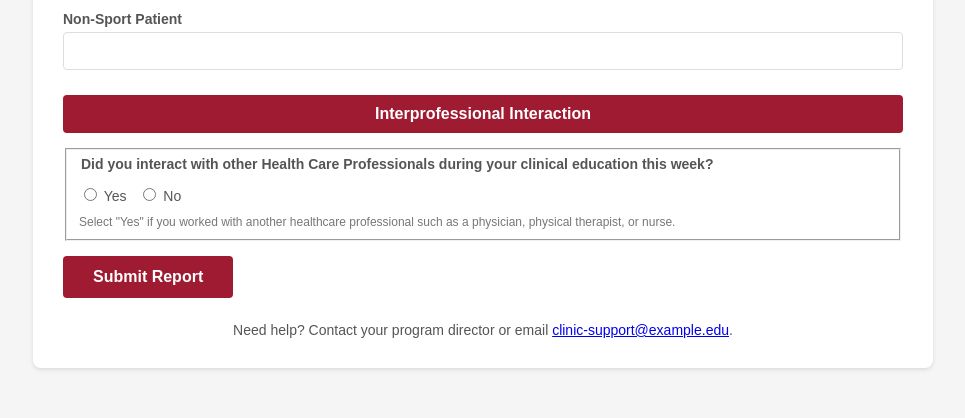
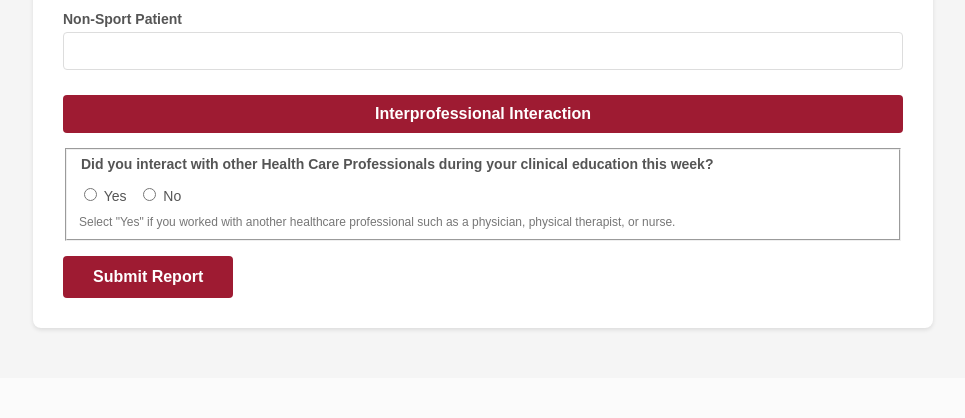
Before and after one commit to Code-the-Clinic/Code-the-Clinic, a Django app: page /clinic-reports/ in a window 1280 px wide. Shown: the part 905-1323 px from the top of the page, without its empty margins (157-1122 px from the left). After the commit the page ends 1236 px from the top, so only its background shows below. Run offline with Django 5.2, Linux system fonts and the light colour scheme; the visitor is signed in with stand-in values (Sample User, id 1); data comes from the database, SQL or seed files in the repository; data that the repository does not hold is empty; some libraries are stand-ins or nearby versions.

Commit message:
Remove unnecessary help messages (#90)
Changes:
- Remove example help messages from homepage and clinic report form (the email they provided was not real)

```diff
--- a/backend/clinic_reports/templates/clinic_reports/form.html
+++ b/backend/clinic_reports/templates/clinic_reports/form.html
@@ -190,9 +190,6 @@
       ✗ Error submitting report. Please try again.
     </div>
     <ul id="field-errors" class="error-message" style="display:none; list-style:disc; margin-left:2em;" role="alert" aria-live="assertive" tabindex="-1"></ul>
-    <div class="muted" style="margin-top:24px; text-align:center; font-size:14px;">
-      Need help? Contact your program director or email <a href="mailto:clinic-support@example.edu">clinic-support@example.edu</a>.
-    </div>
   <script>
     // Helper to read cookie (to send CSRF token in XHR headers)
     function getCookie(name) {
--- a/backend/core/templates/core/home.html
+++ b/backend/core/templates/core/home.html
@@ -45,9 +45,3 @@
     </div>
 {% endif %}
 {% endblock %}
-
-{% block helpinfo %}
-<footer style="margin-top:40px; text-align:center; color:#555; font-size:14px;">
-    Need help? Contact your program director or email <a href="mailto:clinic-support@example.edu">clinic-support@example.edu</a>.
-</footer>
-{% endblock %}
```
